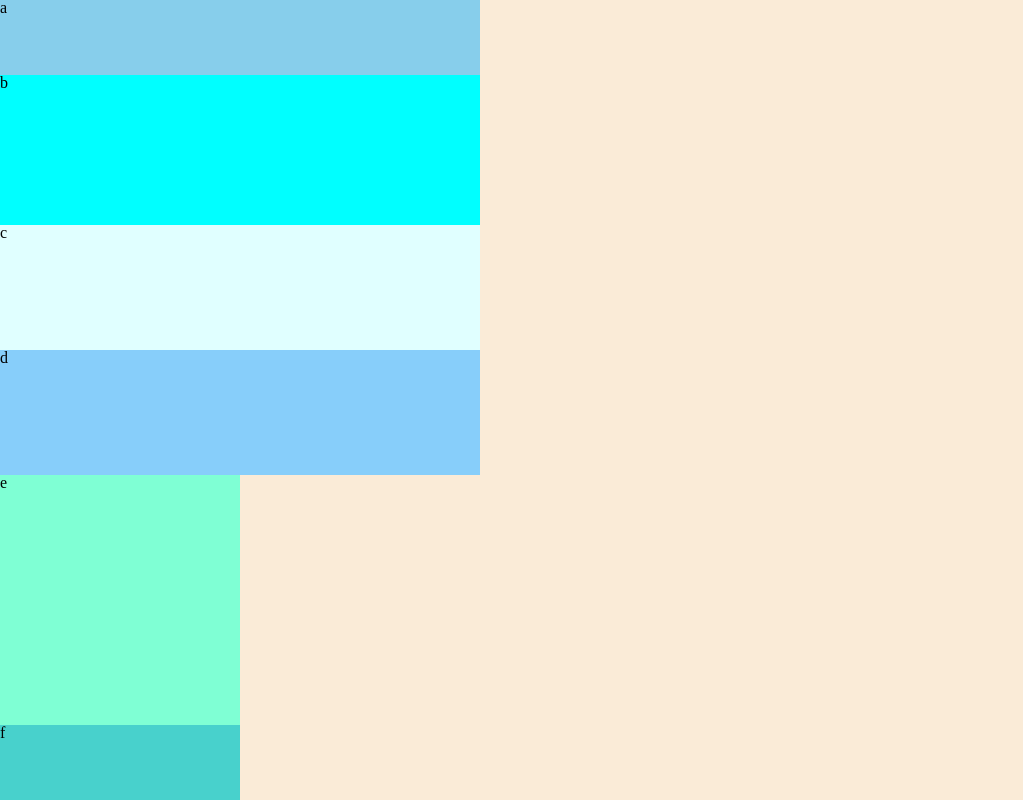
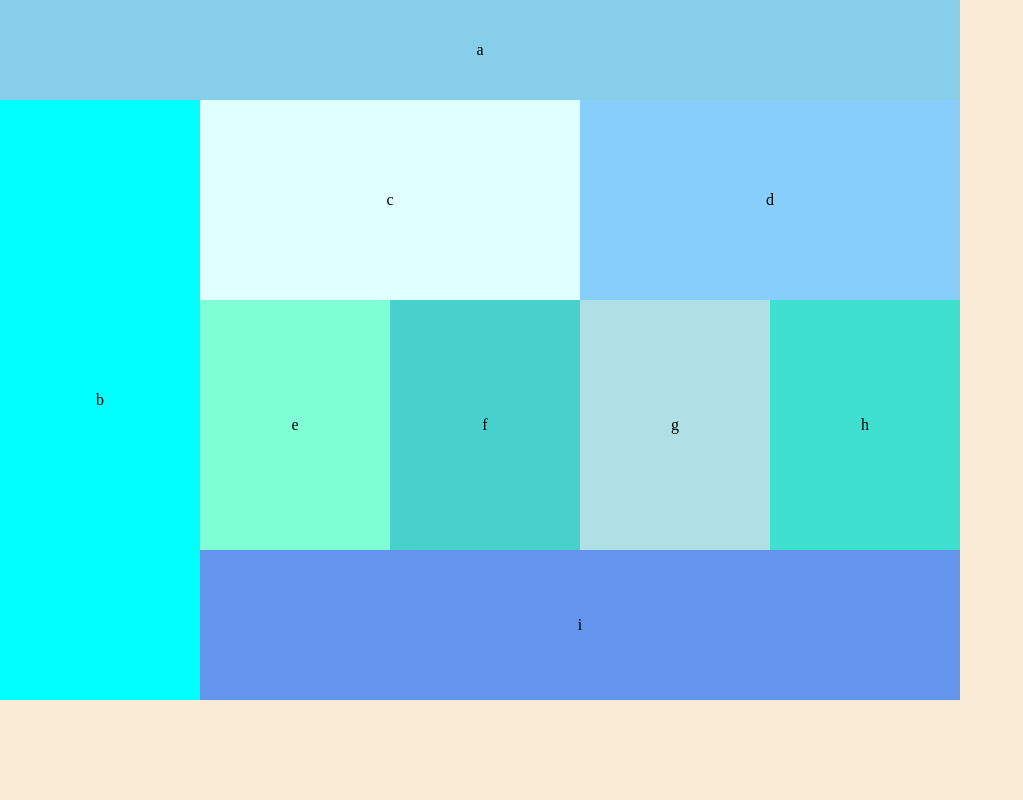
Before and after one commit to vorSherer/301-lab-04a, a plain HTML site: page index.html in a window 1280 px wide. Shown: the top 800 px of the page, without its empty margins (0-1023 px from the left). Drawn offline with Linux system fonts and the light colour scheme.

Commit message:
Worked out Tablet viewport solution.

```diff
--- a/css/base.css
+++ b/css/base.css
@@ -1,3 +1,7 @@
+* {
+    box-sizing: border-box;
+}
+
 body {
     height: 100%;
     width: 100%;
@@ -5,3 +9,7 @@
     padding:0;
     background-color: antiquewhite;
 }
+
+p {
+    text-align: center;
+}
--- a/css/layout.css
+++ b/css/layout.css
@@ -1,11 +1,109 @@
-header > p {
+* {
+    width: 100%;
+}
+
+.main {
+    height: 250px;
+    width: 100%;
+}
+
+.nav {
+    height: 150px;
+    width: 100%;
+}
+
+.subheads {
+    height: 500px;
+    width: 100%;
+}
+
+.subheads p {
+    float: left;
+    width: 100%;
+}
+
+@media screen and (min-width: 481px) and (max-width: 770px) {
+
+        body {
+            height: 100%;
+            width: 100%;
+        }
+
+        footer {
+            float: right;
+            height: 17%;
+            width: 100%;
+        }
+
+        header {
+            height: 12%;
+            width: 100%;
+        }
+
+        .main {
+            float: right;
+            height: 24%;
+            width: 100%;
+        }
+
+        .main p {
+            width: 50%;
+        }
+        .nav {
+            float: left;
+            height: 17%;
+            width: 100%;
+        }
+
+        .subheads {
+            float: right;
+            height: 30%;
+            width: 100%;
+        }
+
+        .subheads p {
+            float: left;
+            width:25%;
+        }
 
 }
 
-aside {
 
+@media screen and (min-width: 769px) {
+    body {
+        width: 960px;
+    }
+
+    footer {
+        float: right;
+        height: 150px;
+        width: 760px;
+    }
+
+    header {
+        height: 100px;
+        width: 960px;
+    }
+
+    .main {
+        float: right;
+        height: 200px;
+        width: 760px;
+    }
+
+    .nav {
+        float: left;
+        height: 600px;
+        width: 200px;
+    }
+
+    .subheads {
+        float: right;
+        height: 250px;
+        width: 760px;
+    }
+
+    .subheads p {
+        float: left;
+    }
 }
-
-footer {
-
-}
--- a/css/modules.css
+++ b/css/modules.css
@@ -1,52 +1,114 @@
-.main > p {
-
-}
-
-.subheads > p {
-
-}
+@media screen and (max-width: 480px) {
 
     #one {
         height: 75px;
-    width: 480px;
+        line-height: 75px;;
+        width: 100%;
     }
 
     #two {
         height: 150px;
-    width: 480px;
+        line-height: 150px;;
+        width: 100%;
     }
 
     #three {
         height: 125px;
-    width: 480px;
+        line-height: 125px;;
+        width: 100%;
     }
 
     #four {
         height: 125px;
-    width: 480px;
+        line-height: 125px;;
+        width: 100%;
     }
 
     #five {
         height: 250px;
-    width: 240px;
+        line-height: 250px;;
+        width: 50%;
     }
 
     #six {
         height: 250px;
-    width: 240px;
+        line-height: 250px;;
+        width: 50%;
     }
 
     #seven {
         height: 250px;
-    width: 240px;
+        line-height: 250px;;
+        width: 50%;
     }
 
     #eight {
         height: 250px;
-    width: 240px;
+        line-height: 250px;;
+        width: 50%;
     }
 
     #nine {
         height: 80px;
-    width: 480px;
+        line-height: 80px;;
+        width: 100%;
     }
+}
+
+@media screen and (min-width: 481px) {
+    #one {
+        height: 100px;
+        line-height: 100px;;
+        width: 100%;
+    }
+
+    #two {
+        height: 600px;
+        line-height: 600px;;
+        width: 100%;
+    }
+
+    #three {
+        float: left;
+        height: 200px;
+        line-height: 200px;;
+        width: 50%;
+    }
+
+    #four {
+        float: right;
+        height: 200px;
+        line-height: 200px;;
+        width: 50%;
+    }
+
+    #five {
+        height: 250px;
+        line-height: 250px;;
+        width: 25%;
+    }
+
+    #six {
+        height: 250px;
+        line-height: 250px;;
+        width: 25%;
+    }
+
+    #seven {
+        height: 250px;
+        line-height: 250px;;
+        width: 25%;
+    }
+
+    #eight {
+        height: 250px;
+        line-height: 250px;;
+        width: 25%;
+    }
+
+    #nine {
+        height: 150px;
+        line-height: 150px;;
+        width: 100%;
+    }
+}
--- a/css/themes.css
+++ b/css/themes.css
@@ -37,6 +37,7 @@
 }
 
 /* TABLET theme */
+@media screen and (min-width: 481px) and (max-width: 768px) {
 
     #one {
         background-color: burlywood;
@@ -73,8 +74,10 @@
     #nine {
         background-color: darkgoldenrod;
     }
+    }
 
     /* DESKTOP theme */
+    @media screen and (min-width: 769px) {
 
     #one {
         background-color: skyblue;
@@ -111,3 +114,4 @@
     #nine {
         background-color: cornflowerblue;
     }
+}
--- a/index.html
+++ b/index.html
@@ -13,7 +13,9 @@
         <p id="one">a</p>
     </header>
     <main>
-        <aside id="two">b</aside>
+        <nav class="nav">
+            <p id="two">b</p>
+        </nav>
         <section class="main">
             <p id="three">c</p>
             <p id="four">d</p>
```
Also changed, not shown: 1 other file. Lines whose indentation alone changed are shown as unchanged.
